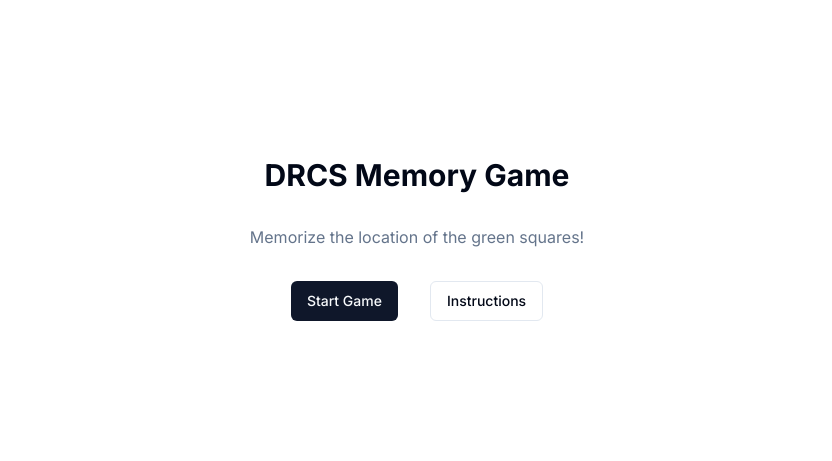
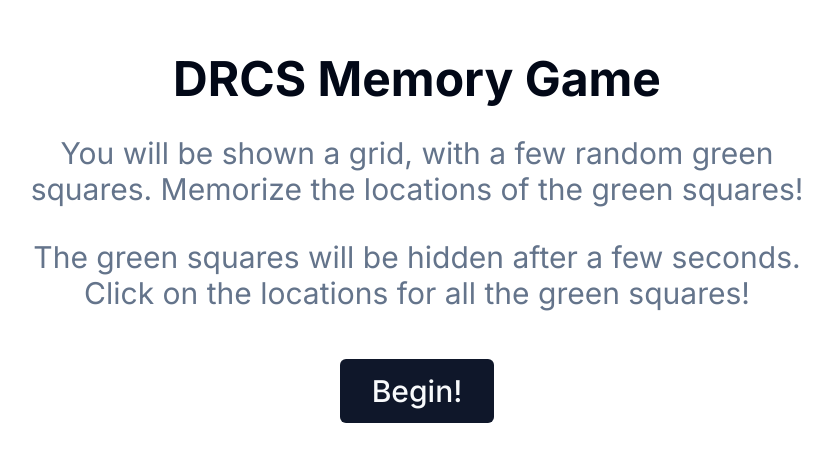
Before and after one commit to tohhongxiang/drcs-memory-game, a Next.js app: page / in a window 1280 px wide. Shown: the part 161-622 px from the top of the page, without its empty margins (223-1055 px from the left). Built offline with nearby package versions, Linux system fonts and the light colour scheme.

Commit message:
feat: Add instructions to landing page

```diff
--- a/app/page.tsx
+++ b/app/page.tsx
@@ -3,17 +3,21 @@ import Link from "next/link";
 
 export default function Home() {
     return (
-        <main className="flex h-full flex-col items-center justify-center gap-8">
-            <h1 className="text-3xl font-bold">DRCS Memory Game</h1>
-            <p className="max-w-prose text-muted-foreground">
-                Memorize the location of the green squares!
+        <main className="flex h-full flex-col items-center justify-center gap-8 p-4">
+            <h1 className="text-center text-3xl font-bold sm:text-5xl">
+                DRCS Memory Game
+            </h1>
+            <p className="max-w-prose text-balance text-center text-lg text-muted-foreground sm:text-3xl">
+                You will be shown a grid, with a few random green squares.
+                Memorize the locations of the green squares! <br />
             </p>
-            <div className="flex gap-8">
-                <Button asChild>
-                    <Link href="/start">Start Game</Link>
-                </Button>
-                <Button asChild variant="outline">
-                    <Link href="/instructions">Instructions</Link>
+            <p className="max-w-prose text-balance text-center text-lg text-muted-foreground sm:text-3xl">
+                The green squares will be hidden after a few seconds. Click on
+                the locations for all the green squares!
+            </p>
+            <div className="mt-4 flex gap-8">
+                <Button asChild size="xl">
+                    <Link href="/start">Begin!</Link>
                 </Button>
             </div>
         </main>
```
